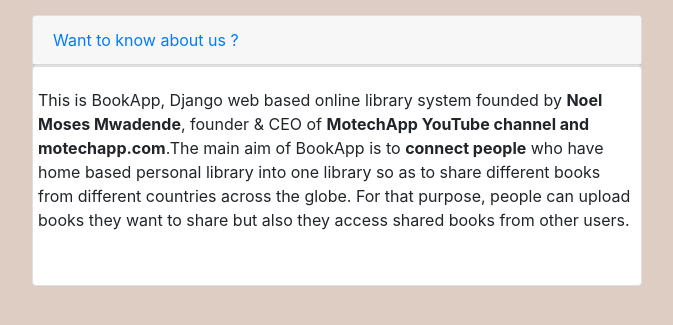
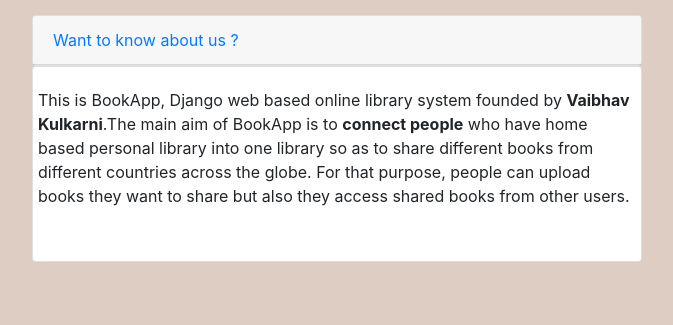
Before and after one commit to vaibhavKulkarni26/Library_management_system, a Django app: page /about/ in a window 1280 px wide. Shown: the part 72-397 px from the top of the page, without its empty margins (303-976 px from the left). Run offline with Django 3.2, Linux system fonts and the light colour scheme; a user stored in the database is signed in; some libraries are stand-ins or nearby versions.

Commit message:
Final commit

```diff
--- a/bookstore/templates/publisher/about.html
+++ b/bookstore/templates/publisher/about.html
@@ -26,8 +26,7 @@
 <div class="row">
 	<div class="col-sm-4"></div>
 	<div class="form-group">
-<p>This is BookApp, Django web based online library system founded by <strong>Noel Moses Mwadende</strong>,
-founder & CEO of <strong>MotechApp YouTube channel and motechapp.com</strong>.The main aim of BookApp is to <strong>connect people</strong>
+<p>This is BookApp, Django web based online library system founded by <strong>Vaibhav Kulkarni</strong>.The main aim of BookApp is to <strong>connect people</strong>
 who have home based personal library into one library so as to share different books from different
 countries across the globe. For that purpose, people can upload books they want to share but also they access
 shared books from other users.</p>
```
Also changed, not shown: db.sqlite3.
